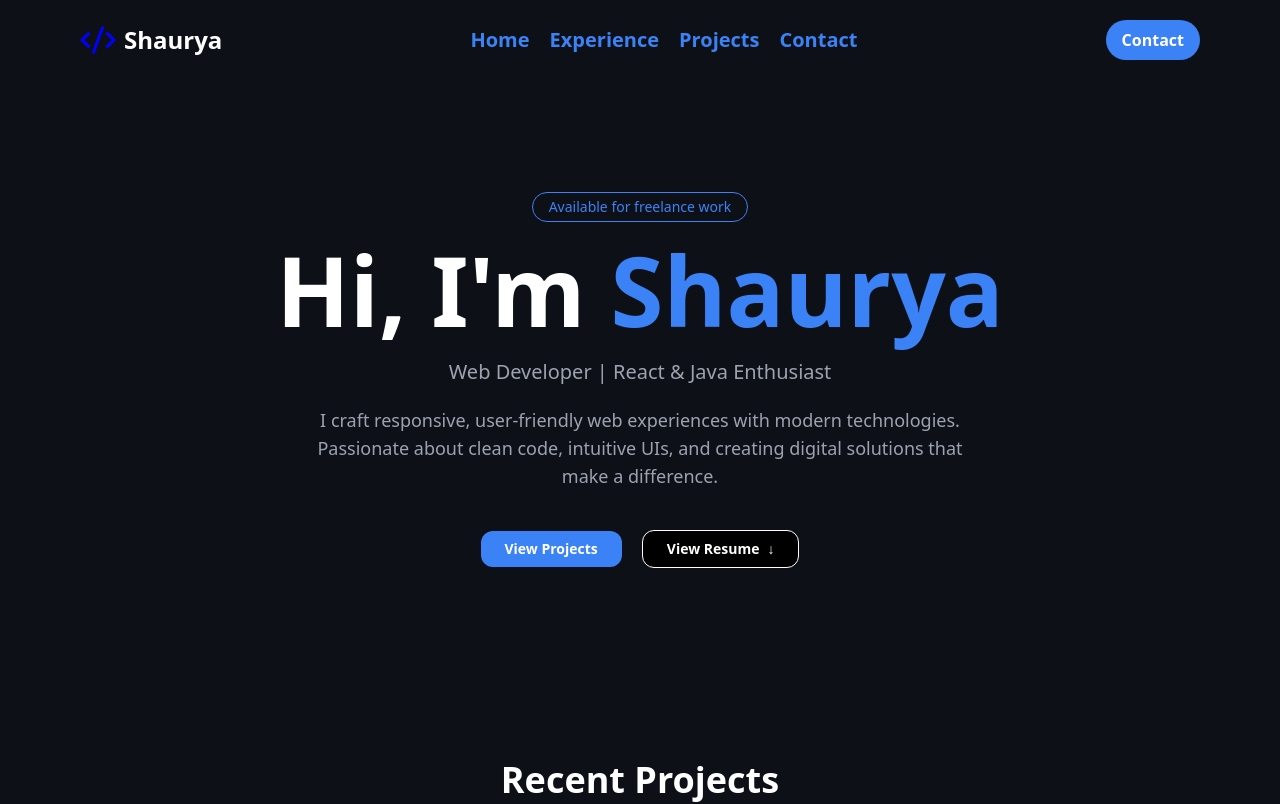
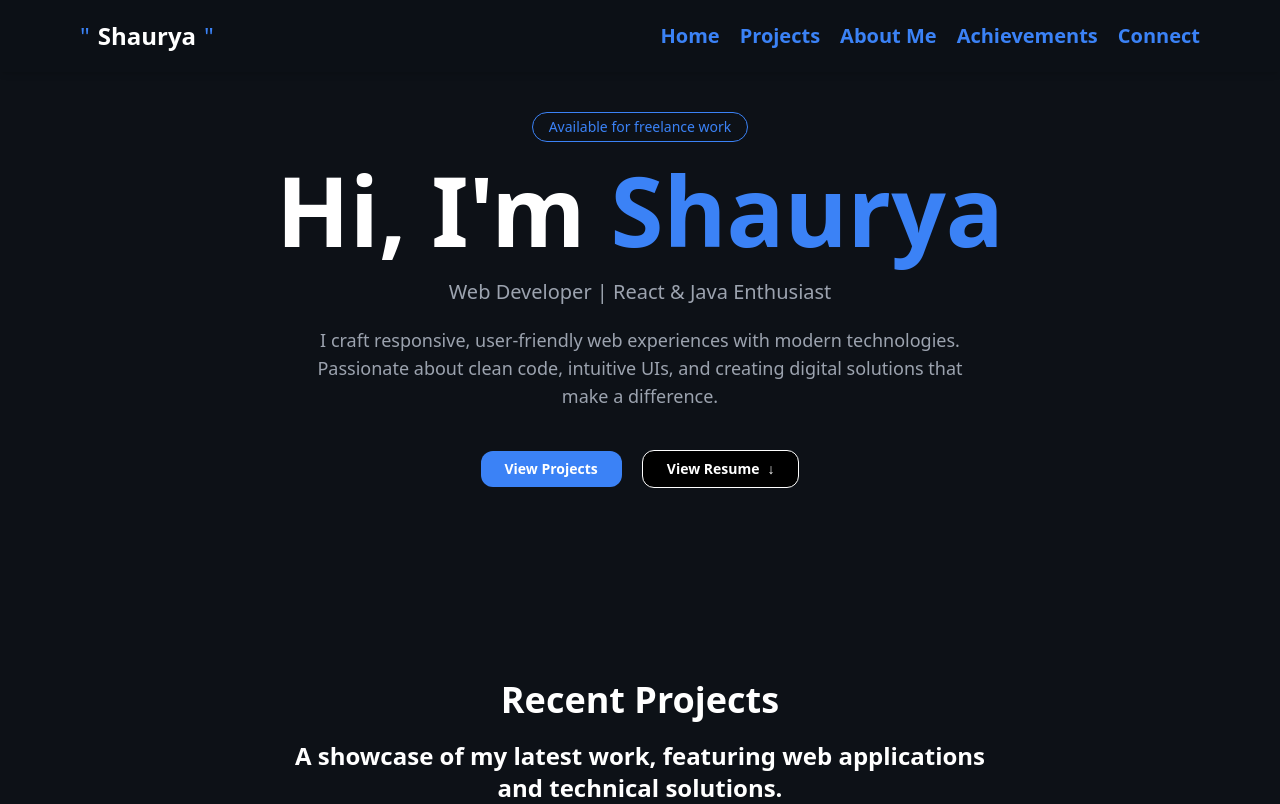
Before and after one commit to Shaurya01836/Portfolio-pro, a React (Vite) app: page / in a window 1280 px wide. Shown: the top 804 px of the page. Built offline with nearby package versions, Linux system fonts and the light colour scheme.

Commit message:
minor changes in ui
basically changed some navbar css and also make more a tag

```diff
--- a/src/App.jsx
+++ b/src/App.jsx
@@ -1,4 +1,3 @@
-
 import Navbar from "./components/Navbar";
 import Header from "./components/Header";
 import Projects from "./components/Projects";
@@ -11,11 +10,21 @@ function App() {
   return (
     <div className="">
       <Navbar />
-      <Header />
-      <Projects />
-      <Skills />
-      <Achievements />
-      <Contact />
+      <section id="home">
+        <Header />
+      </section>
+      <section id="projects">
+        <Projects />
+      </section>
+      <section id="about">
+        <Skills />
+      </section>
+      <section id="achievements">
+        <Achievements />
+      </section>
+      <section id="contact">
+        <Contact />
+      </section>
       <Footer />
     </div>
   );
--- a/src/components/Navbar.jsx
+++ b/src/components/Navbar.jsx
@@ -1,30 +1,39 @@
-import  { useState } from "react";
-import { RiCodeSSlashFill, RiMenu3Line, RiCloseLine } from "@remixicon/react";
-import Button from "./Button";
+import { useState } from "react";
+import { RiMenu3Line, RiCloseLine } from "@remixicon/react";
 
 function Navbar() {
   const [isOpen, setIsOpen] = useState(false);
 
   return (
-    <nav className="bg-white shadow-md">
-      <div className="flex justify-between items-center py-5 px-6 md:px-20 text-white bg-background">
+    <nav className="shadow-md fixed w-full backdrop-blur-3xl">
+      <div className="flex justify-between items-center py-5 px-6 md:px-20 text-white bg-background/85">
         {/* Logo Section */}
         <div className="text-2xl flex gap-2 items-center">
-          <RiCodeSSlashFill size={36} color="blue" />
+          <p className="text-primary">"</p>
           <h1 className="font-bold">Shaurya</h1>
+          <p className="text-primary">"</p>
         </div>
 
         {/* Desktop Nav Links */}
-        <div className="hidden md:flex gap-5 items-center text-xl font-semibold text-primary">
-          <a className="hover:underline" href="#">Home</a>
-          <a className="hover:underline" href="#">Experience</a>
-          <a className="hover:underline" href="#">Projects</a>
-          <a className="hover:underline" href="#">Contact</a>
-        </div>
 
-        {/* Button for Desktop */}
-        <div className="hidden md:block">
-          <Button content="Contact" />
+        <div className="hidden md:flex">
+          <div className="hidden md:flex gap-5 items-center text-xl font-semibold text-primary">
+            <a className="hover:text-customorange" href="#home">
+              Home
+            </a>
+            <a className="hover:text-customorange" href="#projects">
+              Projects
+            </a>
+            <a className="hover:text-customorange" href="#about">
+              About Me
+            </a>
+            <a className="hover:text-customorange" href="#achievements">
+              Achievements
+            </a>
+            <a className="hover:text-customorange" href="#contact">
+              Connect
+            </a>
+          </div>
         </div>
 
         {/* Mobile Menu Button */}
@@ -37,12 +46,22 @@ function Navbar() {
 
       {/* Mobile Dropdown Menu */}
       {isOpen && (
-        <div className="md:hidden flex flex-col items-center gap-4 py-5 bg-gray-100">
-          <a className="hover:underline" href="#">Home</a>
-          <a className="hover:underline" href="#">Experience</a>
-          <a className="hover:underline" href="#">Projects</a>
-          <a className="hover:underline" href="#">Contact</a>
-          <Button content="Get in touch" />
+        <div className="md:hidden flex flex-col items-center gap-4 py-5 bg-background text-primary">
+          <a className="hover:underline" href="#home">
+            Home
+          </a>
+          <a className="hover:underline" href="#projects">
+            Projects
+          </a>
+          <a className="hover:underline" href="#about">
+            About Me
+          </a>
+          <a className="hover:underline" href="#achievements">
+            Achievements
+          </a>
+          <a className="hover:underline" href="#contact">
+            Connect
+          </a>
         </div>
       )}
     </nav>
--- a/src/components/Skills.jsx
+++ b/src/components/Skills.jsx
@@ -27,6 +27,7 @@ const skillsData = [
       { name: "C", level: 85, label: "Great" },
       { name: "C++", level: 75, label: "Good" },
       { name: "DSA with C", level: 80, label: "Good" },
+      { name: "Github", level: 85, label: "Good" },
     ],
   },
 ];
--- a/src/index.css
+++ b/src/index.css
@@ -1,3 +1,7 @@
 @tailwind base;
 @tailwind components;
 @tailwind utilities;
+
+html {
+  scroll-behavior: smooth;
+}
```
